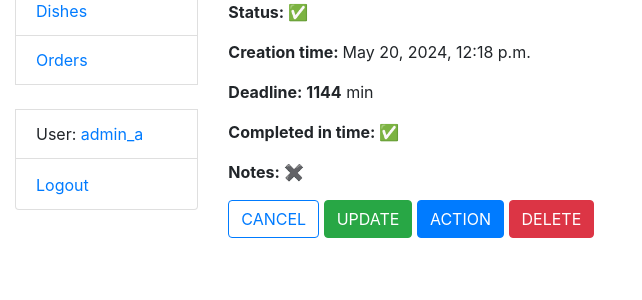
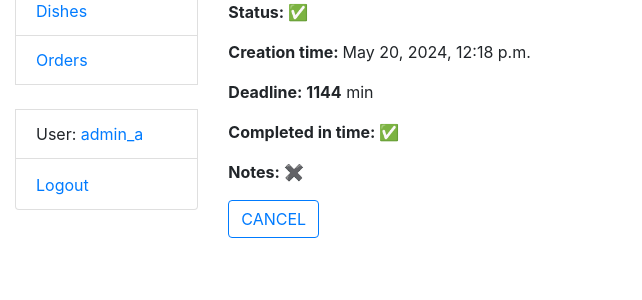
Before and after one commit to alonasorochynska/restaurant_kitchen_service, a Django app: page /orders/4/ in a window 1280 px wide. Shown: the part 161-461 px from the top of the page, without its empty margins (0-642 px from the left). Run offline with Django 5.2, Linux system fonts and the light colour scheme; a user stored in the database is signed in; data comes from the database, SQL or seed files in the repository; both versions use the stored data as it was after the commit.

Commit message:
remove any actions with completed orders

```diff
--- a/templates/kitchen/order_detail.html
+++ b/templates/kitchen/order_detail.html
@@ -19,7 +19,9 @@
   <p><strong>Notes:</strong> {% if order.note %}{{ order.note }}{% else %}✖️{% endif %}</p>
 
   <a href="{% url "kitchen:order-list" %}" class="btn btn-outline-primary">CANCEL</a>
-  <a href="{% url "kitchen:order-update" pk=order.id %}" class="btn btn-success">UPDATE</a>
-  <a href="{% url "kitchen:order-complete" pk=order.id %}" class="btn btn-primary">ACTION</a>
-  <a href="{% url "kitchen:order-delete" pk=order.id %}" class="btn btn-danger">DELETE</a>
+  {% if not order.is_completed %}
+    <a href="{% url "kitchen:order-update" pk=order.id %}" class="btn btn-success">UPDATE</a>
+    <a href="{% url "kitchen:order-complete" pk=order.id %}" class="btn btn-primary">ACTION</a>
+    <a href="{% url "kitchen:order-delete" pk=order.id %}" class="btn btn-danger">DELETE</a>
+  {% endif %}
 {% endblock %}
```
Also changed, not shown: db.sqlite3.
